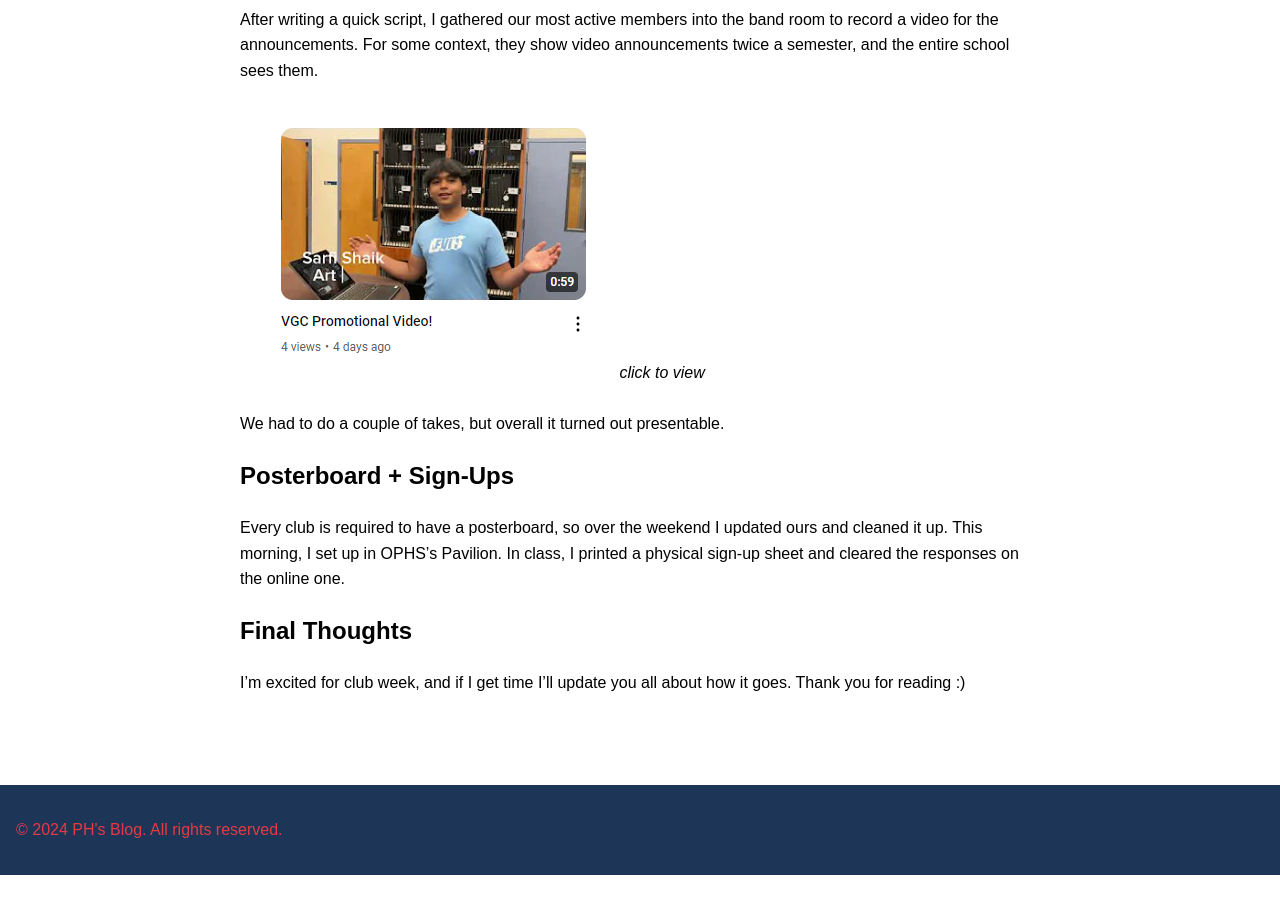
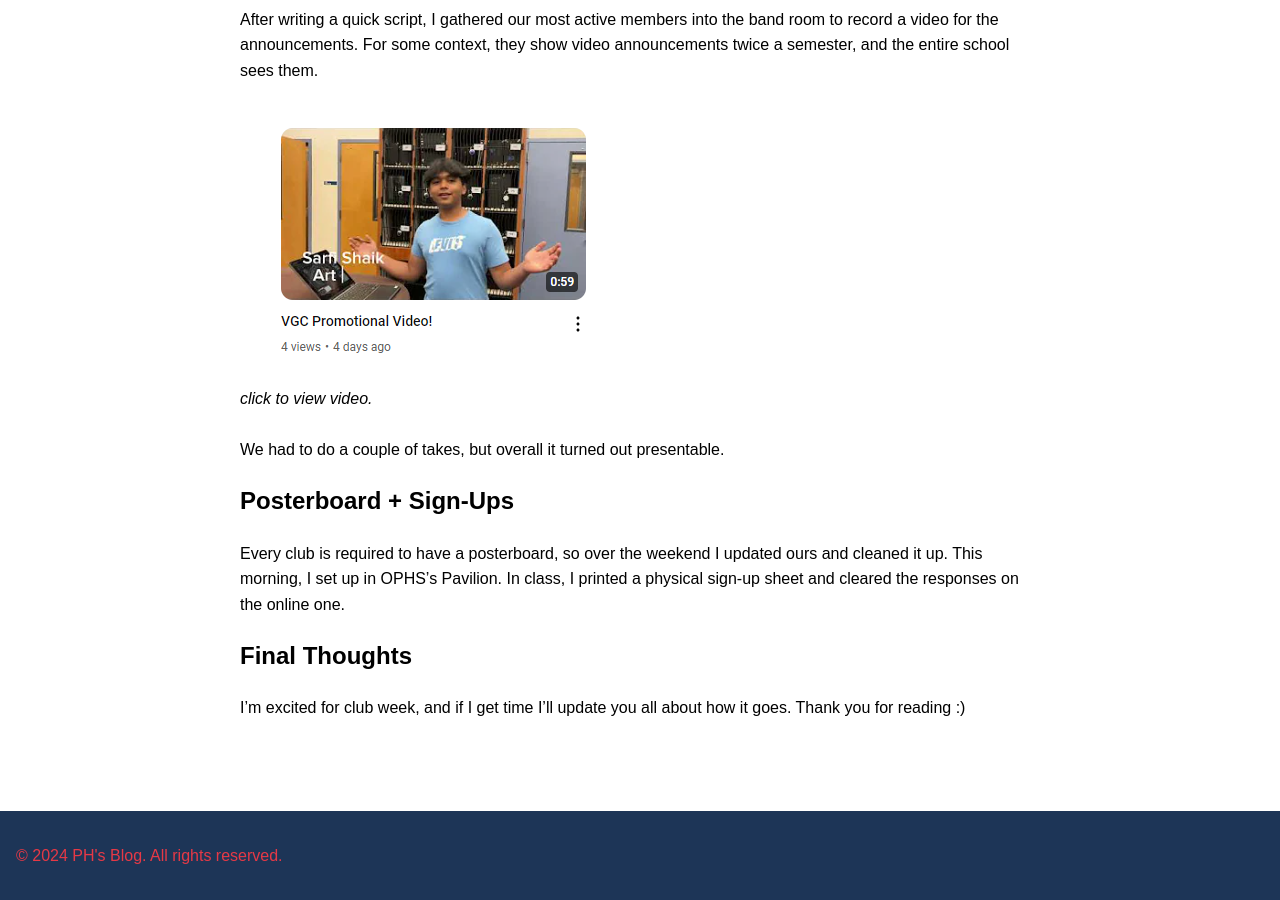
Before and after one commit to CaptainSapphire/PH-s-Blog, a Jekyll site: the page built from _posts/2024-09-09-Club-week.md, in a window 1280 px wide and 900 px high, scrolled down 678 px. Built offline with Jekyll 4.4.1, drawn with Linux system fonts in a browser that asks for light colours; before the commit the page ends 1553 px from its top, so only the background shows below that.

Commit message:
Update 2024-09-09-Club-week.md

```diff
--- a/_posts/2024-09-09-Club-week.md
+++ b/_posts/2024-09-09-Club-week.md
@@ -15,7 +15,8 @@ We thanked last year's advisor and got the signature we needed from this year's.
 After writing a quick script, I gathered our most active members into the band room to record a video for the announcements. For some context, they show video announcements twice a semester, and the entire school sees them.
 <br><br>
 [![YouTube thumbnail](https://github.com/CaptainSapphire/PH-s-Blog/blob/main/assets/September%202024/Screenshot%202024-09-09%20091550.png?raw=true)](https://www.youtube.com/watch?v=rzNJrG0PhQY)
-*click to view*
+<br>
+*click to view video.*
 <br><br>
 We had to do a couple of takes, but overall it turned out presentable.
 
```
